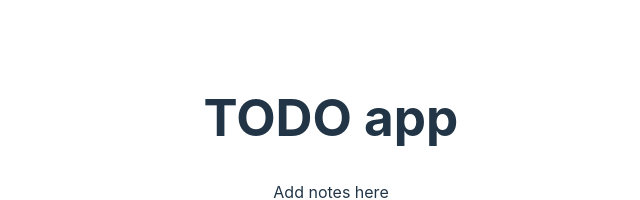
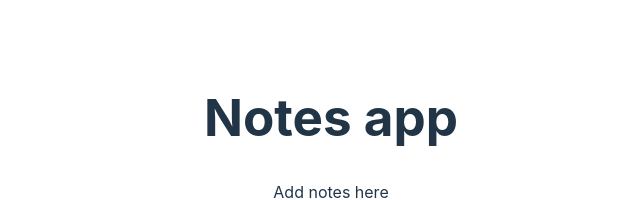
Before and after one commit to aviralrabbit1/notes, a React (Vite) app: page / in a window 1280 px wide. Shown: the part 228-428 px from the top of the page, without its empty margins (309-949 px from the left). Built offline with nearby package versions, Linux system fonts and the light colour scheme.

Commit message:
:hammer: Create NoteList

```diff
--- a/index.html
+++ b/index.html
@@ -4,7 +4,7 @@
     <meta charset="UTF-8" />
     <link rel="icon" type="image/svg+xml" href="/vite.svg" />
     <meta name="viewport" content="width=device-width, initial-scale=1.0" />
-    <title>TODO app</title>
+    <title>Notes app</title>
   </head>
   <body>
     <div id="root"></div>
--- /dev/null
+++ b/src/Notes/components/NoteList.tsx
@@ -0,0 +1,11 @@
+import { Note } from '../reducers/notesReducer'
+import React from 'react';
+import OneNote from './OneNote';
+
+export const NoteList: React.FC<{ notes: Note[]; removeNote: (title: string) => void }>
+= ({ notes, removeNote }) => {
+
+    return notes.map((note: Note, index: number) => (
+    <OneNote key={index} note={note} removeNote={removeNote} />
+    ))
+}
--- a/src/Notes/components/NotesApp.tsx
+++ b/src/Notes/components/NotesApp.tsx
@@ -1,6 +1,6 @@
 import { useEffect, useReducer, useState } from "react";
-import { notesReducer, Note } from "../reducers/notesReducer";
-import OneNote from './OneNote';
+import { notesReducer } from "../reducers/notesReducer";
+import { NoteList } from "./NoteList";
 
 export default function NotesApp() {
     const [title, setTitle] = useState<string>("");
@@ -61,11 +61,9 @@ export default function NotesApp() {
     return (
       <div>
         <h1>
-          TODO app
+          Notes app
         </h1>
-        {notes.map((note: Note, index: number) => (
-            <OneNote key={index} note={note} removeNote={removeNote} />
-        ))}
+        <NoteList notes={notes} removeNote={removeNote} />
         <p>Add notes here</p>
         <form action="" onSubmit={addNote} >
             <input type="text" value={title} onChange={(e) => setTitle(e.target.value)} />
--- a/src/Notes/components/OneNote.tsx
+++ b/src/Notes/components/OneNote.tsx
@@ -1,6 +1,7 @@
 import { Note } from "../reducers/notesReducer";
 
-const OneNote: React.FC<{ note: Note; removeNote: (title: string) => void }> = ({ note, removeNote }) => {
+const OneNote: React.FC<{ note: Note; removeNote: (title: string) => void }>
+    = ({ note, removeNote }) => {
     return (
         <div>
             <h3>{note.title} </h3>
```
Also changed, not shown: src/Notes/reducers/notesReducer.ts (line endings or trailing spaces).
